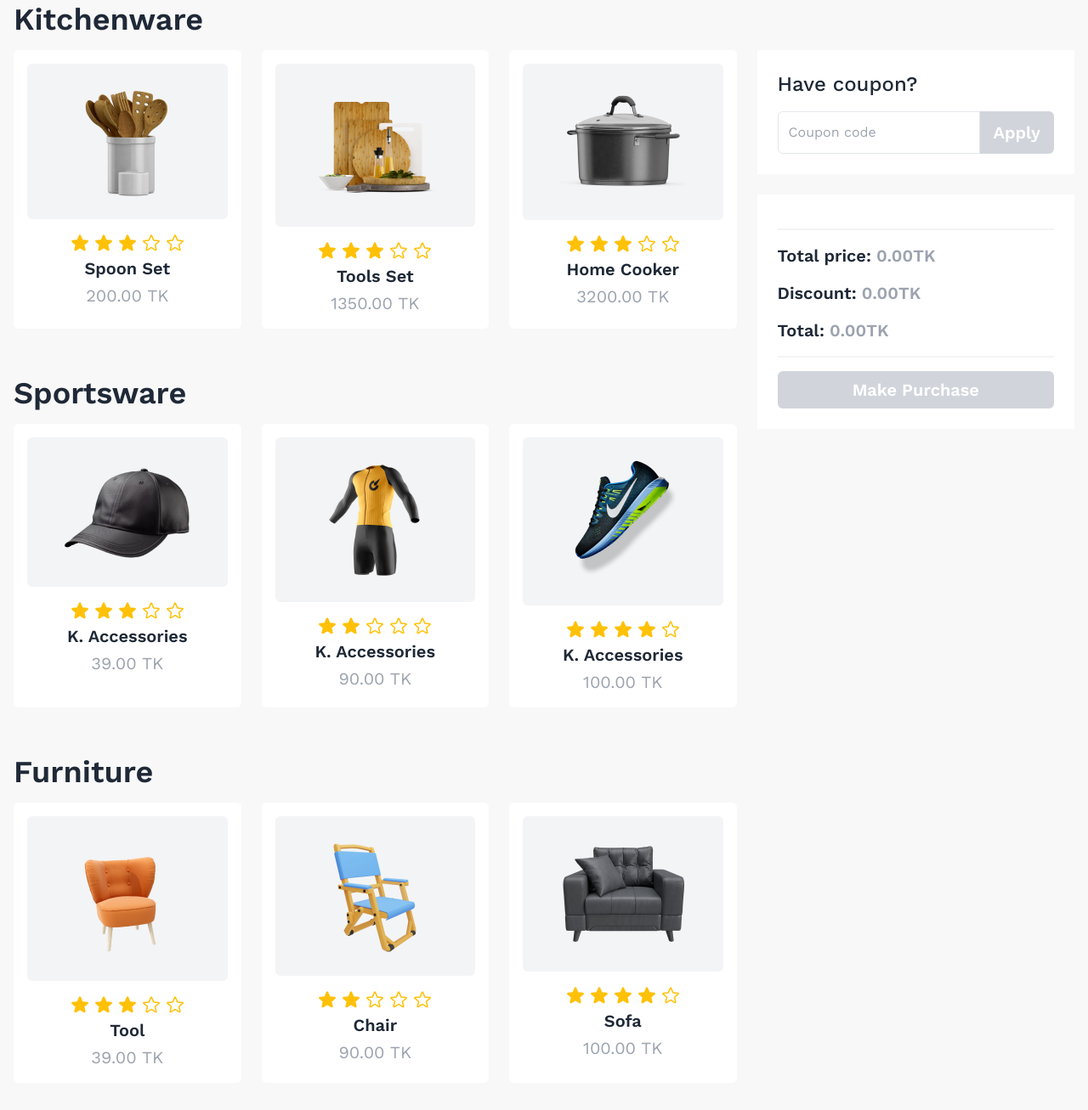
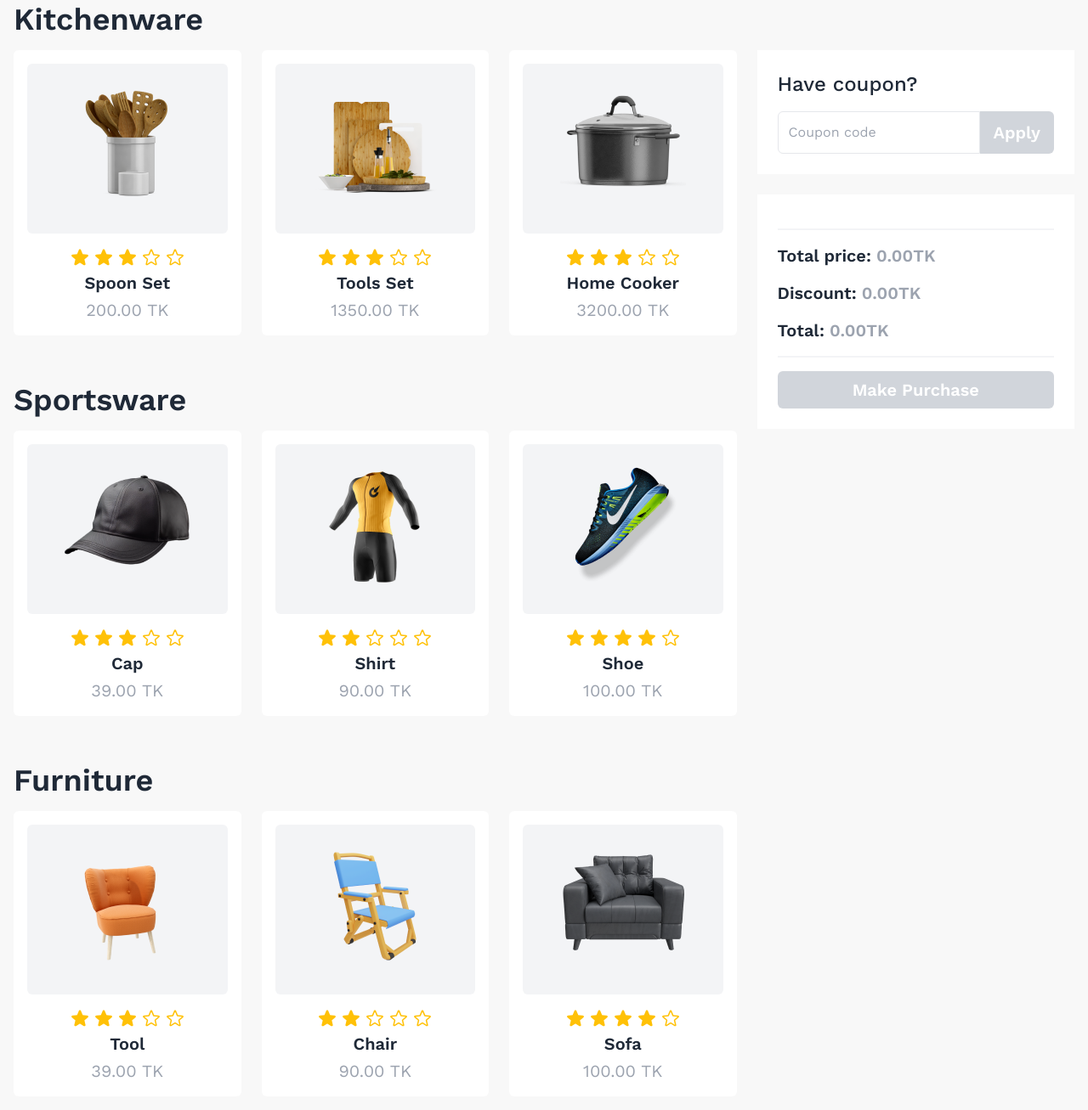
Before and after one commit to mehediy/summer-sale-landing-page, a plain HTML site: page index.html in a window 1280 px wide. Shown: the part 856-2163 px from the top of the page at 85% size. Drawn offline with nearby package versions, Linux system fonts and the light colour scheme.

Commit message:
Update index.html

```diff
--- a/index.html
+++ b/index.html
@@ -32,11 +32,13 @@
           class="flex items-center justify-center flex-col gap-10 font-medium"
         >
           <h3 class="text-3xl uppercase">--Sale Fever--</h3>
-          <h2 class="text-6xl text-center font-bold max-w-3xl">
+          <h2 class="text-5xl md:text-6xl text-center font-bold max-w-3xl">
             Purchase TK 200 or above & get
             <span class="text-[#E527B2]">20% off</span>
           </h2>
-          <div class="flex items-center justify-center text-2xl gap-4 mt-3">
+          <div
+            class="flex items-center justify-center text-xl sm:text-2xl gap-4 mt-3"
+          >
             <span>Use Promo Code</span>
             <span
               class="uppercase text-white bg-[#E527B2] py-2 px-3 rounded-md"
@@ -63,14 +65,14 @@
               Kitchenware
             </h2>
             <!-- Cards -->
-            <div class="grid grid-cols-2 md:grid-cols-3 gap-6">
+            <div class="grid grid-cols-1 sm:grid-cols-2 md:grid-cols-3 gap-6">
               <!-- card 1 -->
               <div
                 onclick="getCardInfo(this)"
                 class="bg-white p-4 rounded-md flex flex-col gap-4"
               >
                 <div
-                  class="bg-gray-100 flex flex-col items-center p-6 rounded-md overflow-hidden"
+                  class="bg-gray-100 flex flex-col items-center p-6 rounded-md overflow-hidden h-[200px]"
                 >
                   <img src="./images/prod1.png" alt="" />
                 </div>
@@ -94,7 +96,7 @@
                 class="bg-white p-4 rounded-md flex flex-col gap-4"
               >
                 <div
-                  class="bg-gray-100 flex flex-col items-center p-6 rounded-md overflow-hidden"
+                  class="bg-gray-100 flex flex-col items-center p-6 rounded-md overflow-hidden h-[200px]"
                 >
                   <img src="./images/prod2.png" alt="" />
                 </div>
@@ -118,7 +120,7 @@
                 class="bg-white p-4 rounded-md flex flex-col gap-4"
               >
                 <div
-                  class="bg-gray-100 flex flex-col items-center p-6 rounded-md overflow-hidden"
+                  class="bg-gray-100 flex flex-col items-center p-6 rounded-md overflow-hidden h-[200px]"
                 >
                   <img src="./images/prod3.png" alt="" />
                 </div>
@@ -145,14 +147,14 @@
               Sportsware
             </h2>
             <!-- Cards -->
-            <div class="grid grid-cols-2 md:grid-cols-3 gap-6">
+            <div class="grid grid-cols-1 sm:grid-cols-2 md:grid-cols-3 gap-6">
               <!-- card 1 -->
               <div
                 onclick="getCardInfo(this)"
                 class="bg-white p-4 rounded-md flex flex-col gap-4"
               >
                 <div
-                  class="bg-gray-100 flex flex-col items-center p-6 rounded-md overflow-hidden"
+                  class="bg-gray-100 flex flex-col items-center p-6 rounded-md overflow-hidden h-[200px]"
                 >
                   <img src="./images/prod4.png" alt="" />
                 </div>
@@ -164,7 +166,7 @@
                     <img src="./icons/star-h.svg" alt="" />
                     <img src="./icons/star-h.svg" alt="" />
                   </div>
-                  <h3 class="font-semibold text-xl">K. Accessories</h3>
+                  <h3 class="font-semibold text-xl">Cap</h3>
                   <p class="text-gray-400 text-xl">39.00 TK</p>
                 </div>
               </div>
@@ -176,7 +178,7 @@
                 class="bg-white p-4 rounded-md flex flex-col gap-4"
               >
                 <div
-                  class="bg-gray-100 flex flex-col items-center p-6 rounded-md overflow-hidden"
+                  class="bg-gray-100 flex flex-col items-center p-6 rounded-md overflow-hidden h-[200px]"
                 >
                   <img src="./images/prod5.png" alt="" />
                 </div>
@@ -188,7 +190,7 @@
                     <img src="./icons/star-h.svg" alt="" />
                     <img src="./icons/star-h.svg" alt="" />
                   </div>
-                  <h3 class="font-semibold text-xl">K. Accessories</h3>
+                  <h3 class="font-semibold text-xl">Shirt</h3>
                   <p class="text-gray-400 text-xl">90.00 TK</p>
                 </div>
               </div>
@@ -200,7 +202,7 @@
                 class="bg-white p-4 rounded-md flex flex-col gap-4"
               >
                 <div
-                  class="bg-gray-100 flex flex-col items-center p-6 rounded-md overflow-hidden"
+                  class="bg-gray-100 flex flex-col items-center p-6 rounded-md overflow-hidden h-[200px]"
                 >
                   <img src="./images/prod6.png" alt="" />
                 </div>
@@ -212,7 +214,7 @@
                     <img src="./icons/star.svg" alt="" />
                     <img src="./icons/star-h.svg" alt="" />
                   </div>
-                  <h3 class="font-semibold text-xl">K. Accessories</h3>
+                  <h3 class="font-semibold text-xl">Shoe</h3>
                   <p class="text-gray-400 text-xl">100.00 TK</p>
                 </div>
               </div>
@@ -227,14 +229,14 @@
               Furniture
             </h2>
             <!-- Cards -->
-            <div class="grid grid-cols-2 md:grid-cols-3 gap-6">
+            <div class="grid grid-cols-1 sm:grid-cols-2 md:grid-cols-3 gap-6">
               <!-- card 1 -->
               <div
                 onclick="getCardInfo(this)"
                 class="bg-white p-4 rounded-md flex flex-col gap-4"
               >
                 <div
-                  class="bg-gray-100 flex flex-col items-center p-6 rounded-md overflow-hidden"
+                  class="bg-gray-100 flex flex-col items-center p-6 rounded-md overflow-hidden h-[200px]"
                 >
                   <img src="./images/prod7.png" alt="" />
                 </div>
@@ -258,7 +260,7 @@
                 class="bg-white p-4 rounded-md flex flex-col gap-4"
               >
                 <div
-                  class="bg-gray-100 flex flex-col items-center p-6 rounded-md overflow-hidden"
+                  class="bg-gray-100 flex flex-col items-center p-6 rounded-md overflow-hidden h-[200px]"
                 >
                   <img src="./images/prod8.png" alt="" />
                 </div>
@@ -282,7 +284,7 @@
                 class="bg-white p-4 rounded-md flex flex-col gap-4"
               >
                 <div
-                  class="bg-gray-100 flex flex-col items-center p-6 rounded-md overflow-hidden"
+                  class="bg-gray-100 flex flex-col items-center p-6 rounded-md overflow-hidden h-[200px]"
                 >
                   <img src="./images/prod9.png" alt="" />
                 </div>
@@ -305,7 +307,7 @@
           <!-- Category-3 end -->
         </div>
         <!-- Sidebar -->
-        <div class="min-w-[350px] mt-14 flex flex-col gap-6">
+        <div class="mt-14 flex flex-col gap-6">
           <!-- Have coupon -->
           <div class="bg-white p-6">
             <h3 class="text-2xl font-medium">Have coupon?</h3>
```
